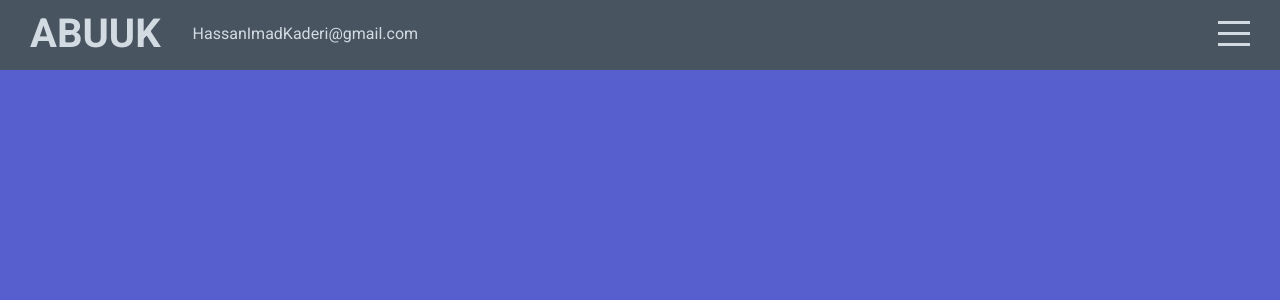
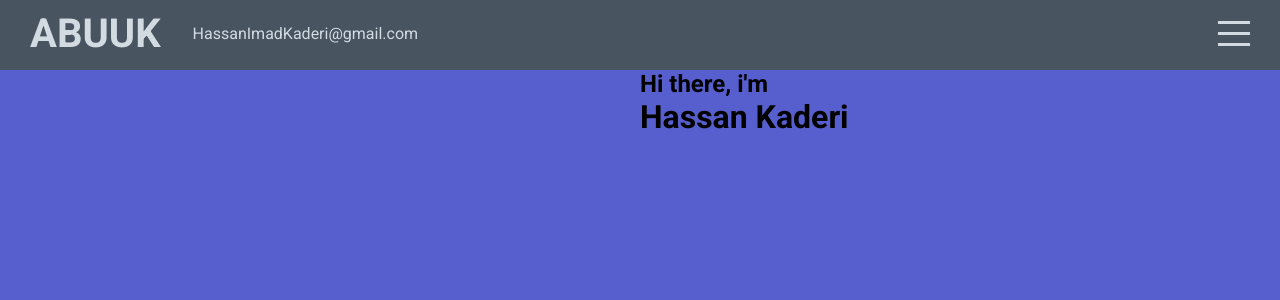
Before and after one commit to HassanKaderi/profilesite, a React (Create React App) app: page / in a window 1280 px wide. Shown: the top 300 px of the page. Built offline with nearby package versions, Linux system fonts and the light colour scheme; the HTML template or start-up script is replaced by a standard one.

Commit message:
more updates

```diff
--- a/src/components/intro/Intro.jsx
+++ b/src/components/intro/Intro.jsx
@@ -1,6 +1,8 @@
 import "./intro.scss"
-import { Canvas } from "@react-three/fiber"
+import { Canvas} from "@react-three/fiber"
 import { Suspense } from "react"
+import { OrbitControls } from "@react-three/drei"
+
 
 export default function Intro() {
   return (
@@ -8,12 +10,18 @@ export default function Intro() {
       <div className="left">
         <Canvas>
           <Suspense fallback={null}>
+            <OrbitControls/>
             <ambientLight/>
 
           </Suspense>
         </Canvas>
       </div>
-      <div className="right"></div>
+      <div className="right">
+        <div className="wrapper">
+          <h2>Hi there, i'm</h2>
+          <h1>Hassan Kaderi</h1>
+        </div>
+      </div>
     </div>
   )
 }
```
Also changed, not shown: 2 other files (tests, documents, lock files or other folders).
